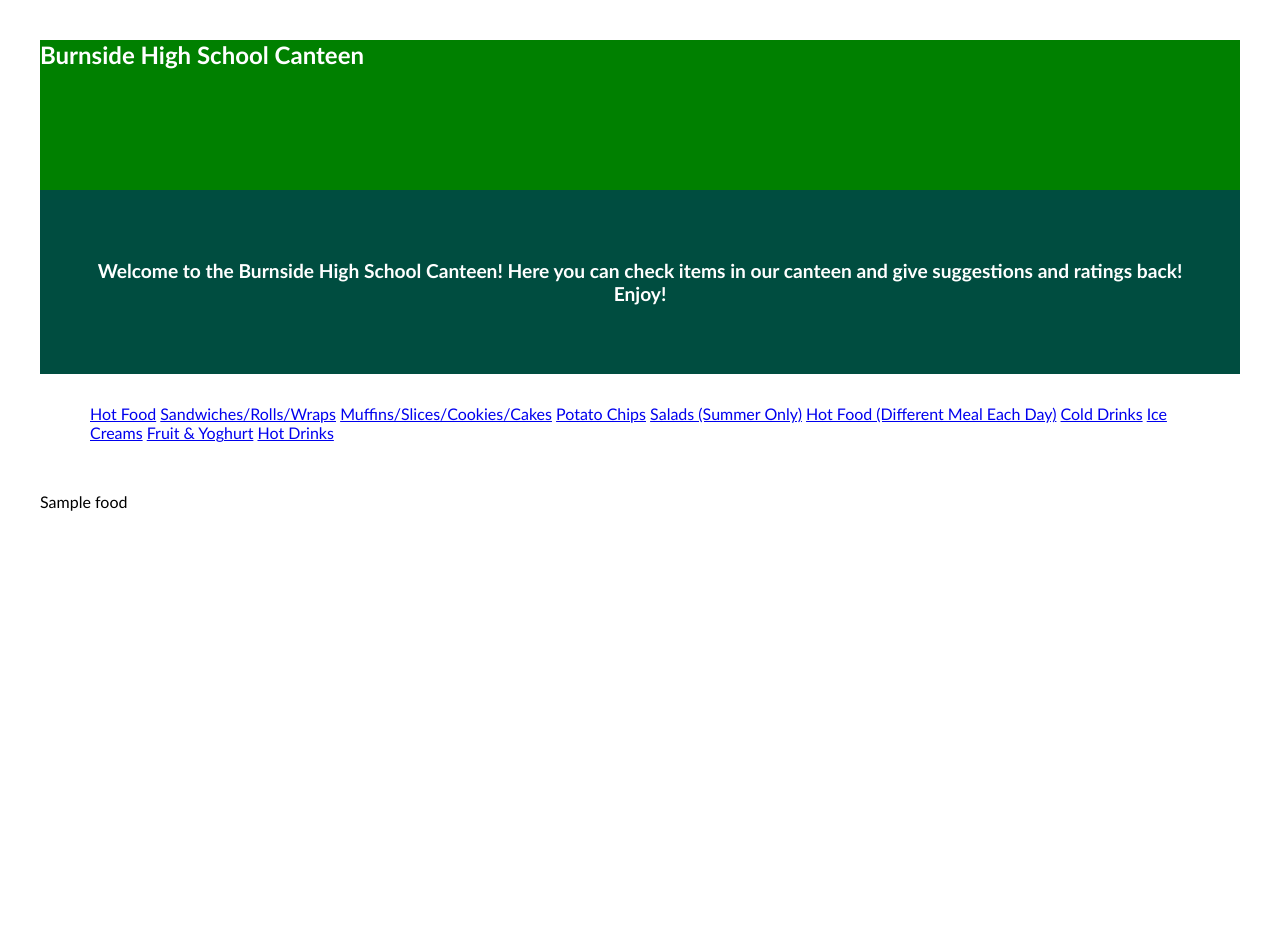
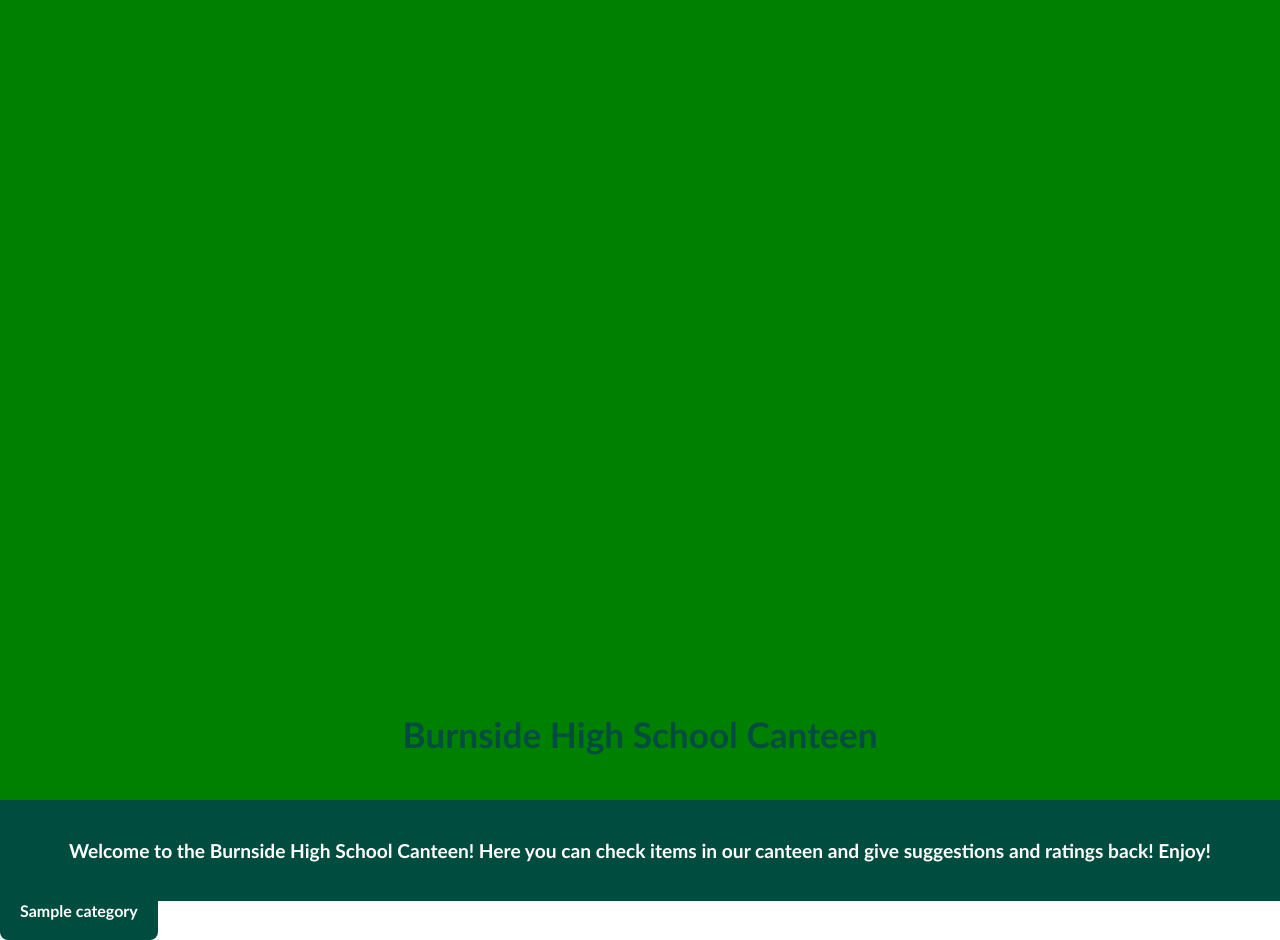
Before and after one commit to Wilson-Tong-BHS/Canteen_App, a Flask app: template Templates/home.html in a window 1280 px wide. Before the commit the page ends 511 px from the top, so only its background shows below. Run offline with Flask 3, Linux system fonts and the light colour scheme; the template is opened without the code that fills it: most values are stand-ins (such as "Sample title", 1, 10 or a date in 2020).

Commit message:
Changed layouts and added feacture of scrolling to see whole menu

```diff
--- a/Templates/home.html
+++ b/Templates/home.html
@@ -4,6 +4,7 @@
     <meta charset="UTF-8">
     <meta name="viewport" content="width=device-width, initial-scale=1.0">
     <link rel="stylesheet" href="{{ url_for('static', filename='style.css') }}">
+    <title>Burnside High School Canteen</title>
 </head>
 
 <body>
@@ -20,24 +21,9 @@
     </div>
 
     <div class="menu-buttons">
-    <a href="/hot_food">Hot Food</a>
-    <a href="/sandwich">Sandwiches/Rolls/Wraps</a>
-    <a href="/muffin">Muffins/Slices/Cookies/Cakes</a>
-    <a href="/chip">Potato Chips</a>
-    <a href="/salad">Salads (Summer Only)</a>
-    <a href="/hot_food_different_meal">Hot Food (Different Meal Each Day)</a>
-    <a href="/cold_drink">Cold Drinks</a>
-    <a href="/ice_cream">Ice Creams</a>
-    <a href="/yoghurt_fruit">Fruit & Yoghurt</a>
-    <a href="/hot_drink">Hot Drinks</a>
+        {% for category in categories %}
+            <a href="/menu#{{ category.id }}">{{ category.name }}</a>
+        {% endfor %}
     </div>
-
-    {{food[0][1]}}
-
 </body>
-
-
-
-
-
 </html>
--- a/routes.py
+++ b/routes.py
@@ -1,30 +1,54 @@
 from flask import Flask, render_template
-from datetime import datetime
 import sqlite3
 
 #Creates Flask Application
 app = Flask(__name__)
 
-def get_db():
-    db= sqlite3.connect('food.db')
-    db.row_factory = sqlite3.Row
+def get_menu_data():
+    conn = sqlite3.connect("food.db")
+    conn.row_factory = sqlite3.Row
+    cur = conn.cursor()
 
-    return db
-@app.route("/menu")
-@app.route("/menu/category")
-def menu(category=None):
-    return render_template("menu.html", category = category)
+    cur.execute("SELECT DISTINCT category FROM menu_items")
+    categories = cur.fetchall()
+
+    menu = []
+    for cat in categories:
+        category_name = cat["category"]
+        cur.execute("SELECT name, price, image_link FROM menu_items WHERE category = ? ORDER by name ASC", (category_name,))
+        items = cur.fetchall()
+
+        # Convert each item from Row to dictionary
+        menu_list = []
+        for item in items:
+            menu_list.append({
+                "name": item["name"],
+                "price": item["price"],
+                "image_link": item["image_link"]
+            })
+
+        menu.append({
+            "id": category_name.lower().replace(" ", "_").replace("(", "").replace(")", "").replace("&", "and"),
+            "name": category_name,
+            "menu_items": menu_list
+        })
+
+    conn.close()
+    return menu
 
 
-#Route to show all food avaiable, test only
-@app.route('/')
+@app.route("/")
 def home():
-    conn = sqlite3.connect('food.db')
-    cur = conn.cursor()
-    cur.execute('SELECT * FROM menu_items')
-    food = cur.fetchall()
-    conn.close()
-    return render_template('home.html', title='HOME', food = food)
+    categories = get_menu_data()
+    return render_template("home.html", categories=categories)
+
+
+@app.route("/menu")
+def menu():
+    categories = get_menu_data()
+    return render_template("menu_scroll.html", categories=categories)
+
+
 
 
 #Route to show all hot foods avaiable in food database.
--- a/static/style.css
+++ b/static/style.css
@@ -1,7 +1,39 @@
+/* 3-column grid for menu items */
+.items {
+    display: grid;
+    grid-template-columns: repeat(3, 1fr);
+    gap: 24px;
+    margin: 32px 0;
+}
+.item {
+    background: #f8f8f8;
+    border-radius: 8px;
+    box-shadow: 0 2px 8px rgba(0,0,0,0.07);
+    padding: 16px;
+    text-align: center;
+    display: flex;
+    flex-direction: column;
+    align-items: center;
+}
+.item img {
+    max-width: 100%;
+    height: auto;
+    border-radius: 6px;
+    margin-bottom: 12px;
+}
+.item h3 {
+    margin: 8px 0 4px 0;
+    font-size: 1.1em;
+}
+.item .price {
+    color: #004d40;
+    font-weight: bold;
+    margin-bottom: 0;
+}
 
 body {
     font-family: 'Trebuchet MS', 'Lucida Sans Unicode', 'Lucida Grande', 'Lucida Sans', Arial, sans-serif;
-    padding: 40px;
+    padding: 0px;
     background-color: white;
     margin: 0;
 }
@@ -32,41 +64,37 @@
     height: 150px;
     background-position: center;
     background-repeat: no-repeat;
-    background-size: 100%;
-
+    background-size: cover;
+    display: flex;
+    align-items: center;
+    justify-content: center;
 }
 
 .banner{
     background-color: #004d40;
     color: white;
     text-align: center;
-    padding: 50px;
+    padding: 20px;
     font-size: 1.2em;
     font-weight: bold;
 
 }
 
-button{
-    background-color: #004d41;
+
+.menu-buttons a {
+    background-color: #004d40;
     color: white;
-    padding: 50px 100px;
-    border: none;
-    border-radius: 30px;
-    font-size: 1.5em;
-    cursor: pointer;
-    margin-left: 60px;
-    margin-right: 60px;
-
-}
-.menu-buttons{
-    grid-template-columns: 2fr,2fr;
-    margin-top: 30px;
-    margin-left: 50px;
-    margin-right: 50px;
-    margin-bottom: 50px;
+    padding: 20px;
+    text-align: center;
+    text-decoration: none;
+    border-radius: 8px;
+    font-weight: bold;
+    transition: background-color 0.3s;
 }
 
-.menu-buttons
+.menu-buttons a:hover {
+    background-color: #00695c;
+}
 
 .footer{
     background-color:white;
@@ -75,32 +103,104 @@
     justify-content: space-around;
     font-size: 0.9em;
 }
-.layout {
-        display: grid;
-        grid-template-columns: repeat(3, 1fr);
-        gap: 20px;
-        max-width: 1000px;
-        margin: auto;
-        padding: 20px;
-        }
 
-.card {
-            border: 2px solid #ccc;
-            border-radius: 12px;
-            text-align: center;
-            overflow: hidden;
-            background-color: white;
-            padding: 10px;
-        }
+/* Navigation bar */
+nav {
+    position: fixed;
+    top: 0;
+    left: 0;
+    width: 100%;
+    background: rgba(0,0,0,0.85);
+    padding: 12px;
+    text-align: center;
+    z-index: 100;
+}
 
-.card img {
-            width: 100%;
-            height: 180px;
-            object-fit: cover;
-            border-radius: 10px;
-        }
+nav a {
+    color: white;
+    text-decoration: none;
+    margin: 0 12px;
+    font-weight: 500;
+    font-size: 0.95em;
+    transition: color 0.2s ease;
+}
 
-.card h2 {
-            font-size: 18px;
-            margin: 10px 0 0 0;
-        }
+nav a:hover, nav a.active {
+    color: #f1c40f;
+}
+
+/* Section styling */
+section {
+    min-height: 100vh;
+    padding: 80px 20px 20px;
+    box-sizing: border-box;
+    position: relative;
+}
+
+section h1 {
+    text-align: center;
+    font-size: 2.2em;
+    margin-bottom: 25px;
+    color: #004d40;
+}
+
+/* Item grid */
+.items {
+    display: grid;
+    grid-template-columns: repeat(auto-fit, minmax(190px, 1fr));
+    gap: 20px;
+    max-width: 1200px;
+    margin: auto;
+}
+
+/* Item card */
+.item {
+    background: white;
+    border-radius: 12px;
+    box-shadow: 0 2px 8px rgba(0,0,0,0.1);
+    overflow: hidden;
+    text-align: center;
+    padding: 12px;
+    transition: transform 0.2s ease, box-shadow 0.2s ease;
+}
+
+.item:hover {
+    transform: translateY(-4px);
+    box-shadow: 0 4px 12px rgba(0,0,0,0.15);
+}
+
+.item img {
+    width: 100%;
+    height: 140px;
+    object-fit: cover;
+    border-radius: 8px;
+}
+
+.item h3 {
+    font-size: 1em;
+    margin: 10px 0 5px;
+    font-weight: 600;
+}
+
+.price {
+    font-weight: bold;
+    color: #27ae60;
+    font-size: 1.05em;
+}
+
+.next-category {
+    position: absolute;
+    bottom: 20px;
+    left: 0;
+    right: 0;
+    text-align: center;
+}
+
+.next-category a {
+    color: #004d40;
+    text-decoration: none;
+    font-weight: bold;
+    padding: 10px 20px;
+    background: rgba(255,255,255,0.8);
+    border-radius: 20px;
+}
```
Also changed, not shown: Templates/menu.html (deleted, +0 -52 lines), Templates/menu_scroll.html (added, +91 -0 lines). Lines whose indentation alone changed are shown as unchanged.
